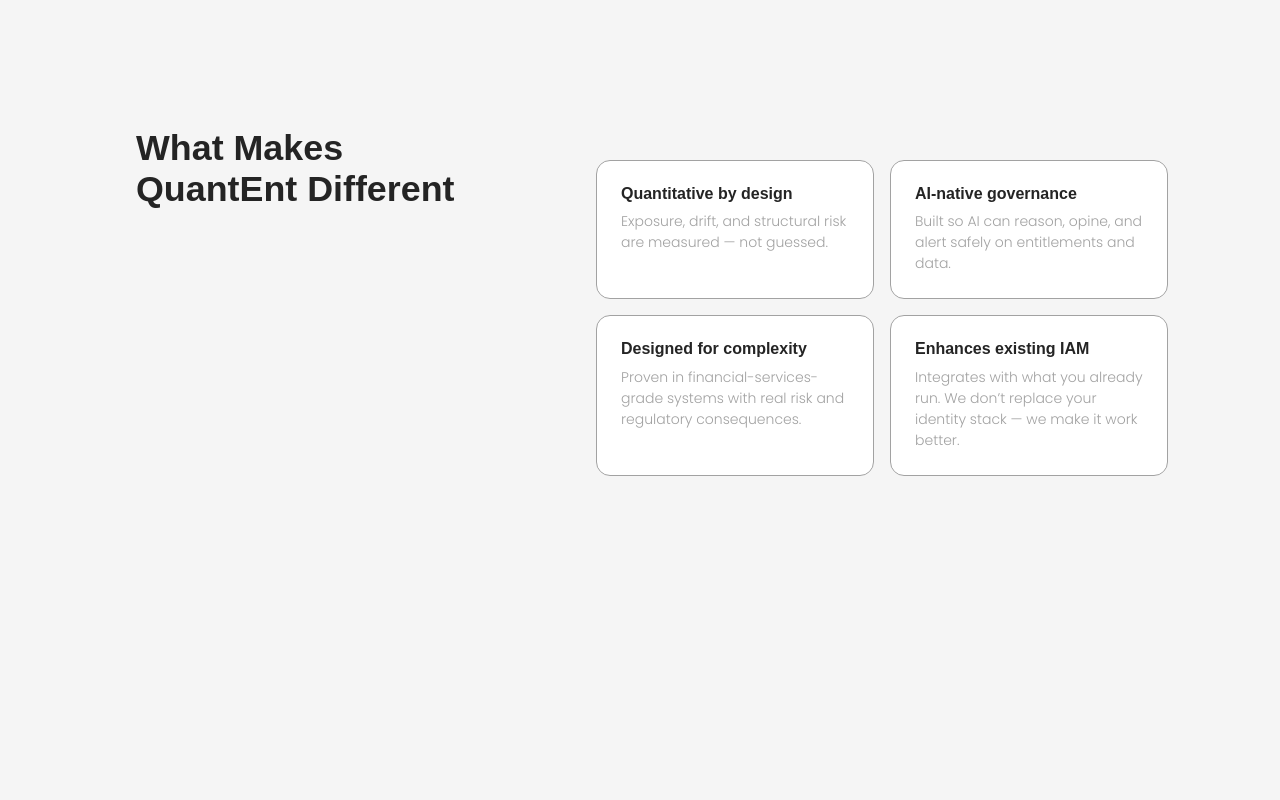
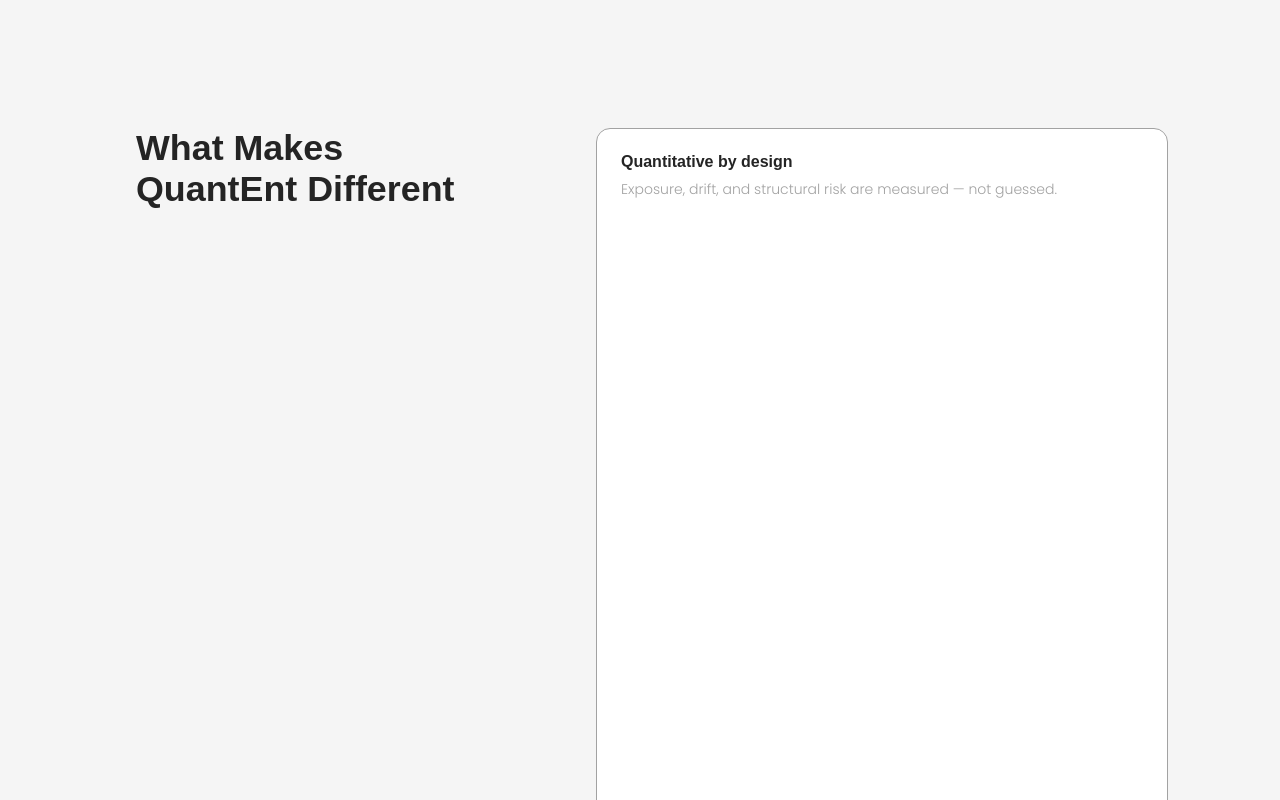
Before and after one commit to quantent-web/quantent-web, a Next.js app: page / in a window 1280 px wide. Shown: the part 2400-3200 px from the top of the page. Built offline with nearby package versions, Linux system fonts and the light colour scheme; a web font is replaced by a local one.

Commit message:
refactor(home): render sticky split chapters as vertical story beats

```diff
--- a/app/components/StickySplitBlock/StickySplitBlock.module.css
+++ b/app/components/StickySplitBlock/StickySplitBlock.module.css
@@ -25,6 +25,16 @@
   min-width: 0;
 }
 
+.stack {
+  display: flex;
+  flex-direction: column;
+  gap: clamp(20px, 3vh, 36px);
+}
+
+.beat {
+  width: 100%;
+}
+
 .eyebrow {
   margin: 0 0 var(--space-3, 12px);
 }
--- a/app/components/StickySplitBlock/StickySplitBlock.tsx
+++ b/app/components/StickySplitBlock/StickySplitBlock.tsx
@@ -1,3 +1,4 @@
+import { Children } from 'react';
 import type { ReactNode } from 'react';
 import styles from './StickySplitBlock.module.css';
 
@@ -27,7 +28,15 @@ export default function StickySplitBlock({ id, chapters, className }: StickySpli
               {chapter.intro ? <p className={styles.intro}>{chapter.intro}</p> : null}
             </div>
           </div>
-          <div className={styles.right}>{chapter.content}</div>
+          <div className={styles.right}>
+            <div className={styles.stack}>
+              {Children.toArray(chapter.content).map((node, index) => (
+                <div className={styles.beat} key={`${chapter.key}-beat-${index}`}>
+                  {node}
+                </div>
+              ))}
+            </div>
+          </div>
         </article>
       ))}
     </section>
--- a/app/home-page-client.tsx
+++ b/app/home-page-client.tsx
@@ -442,14 +442,12 @@ export default function Home() {
                 <>
                   <p className="section-kicker">We help organizations:</p>
 
-                  <MagicBentoGrid variant="4" sectionId="what-we-do">
                   {whatWeDoCards.map((card) => (
                     <div className="card" key={`what-we-do-${card.title}`}>
                       <h3 className="card-title">{card.title}</h3>
                       <p className="card-text">{card.text}</p>
                     </div>
                   ))}
-                  </MagicBentoGrid>
 
                   <p className="section-note">
                     QuantEnt is built for complex, regulated environments where correctness,
@@ -467,14 +465,12 @@ export default function Home() {
                 <>
                   <p className="section-kicker">Entitlement And User Analysis:</p>
 
-                  <MagicBentoGrid variant="4" sectionId="what-we-do-inverted">
                   {dataCleaningCards.map((card) => (
                     <div className="card" key={`what-we-do-inverted-${card.title}`}>
                       <h3 className="card-title">{card.title}</h3>
                       <p className="card-text">{card.text}</p>
                     </div>
                   ))}
-                  </MagicBentoGrid>
 
                   <p className="section-note">
                     QuantEnt provides end-to-end governance for high-volume, high-impact
@@ -487,9 +483,8 @@ export default function Home() {
               key: 'different',
               title: 'What Makes QuantEnt Different',
               content: (
-                <div id="different">
-                  <MagicBentoGrid variant="auto" sectionId="different">
-                    <div className="card">
+                <>
+                  <div id="different" className="card">
                     <h3 className="card-title">Quantitative by design</h3>
                     <p className="card-text">
                       Exposure, drift, and structural risk are measured — not guessed.
@@ -519,8 +514,7 @@ export default function Home() {
                       stack — we make it work better.
                     </p>
                   </div>
-                  </MagicBentoGrid>
-                </div>
+                </>
               ),
             },
           ]}
```
Lines whose indentation alone changed are shown as unchanged.
